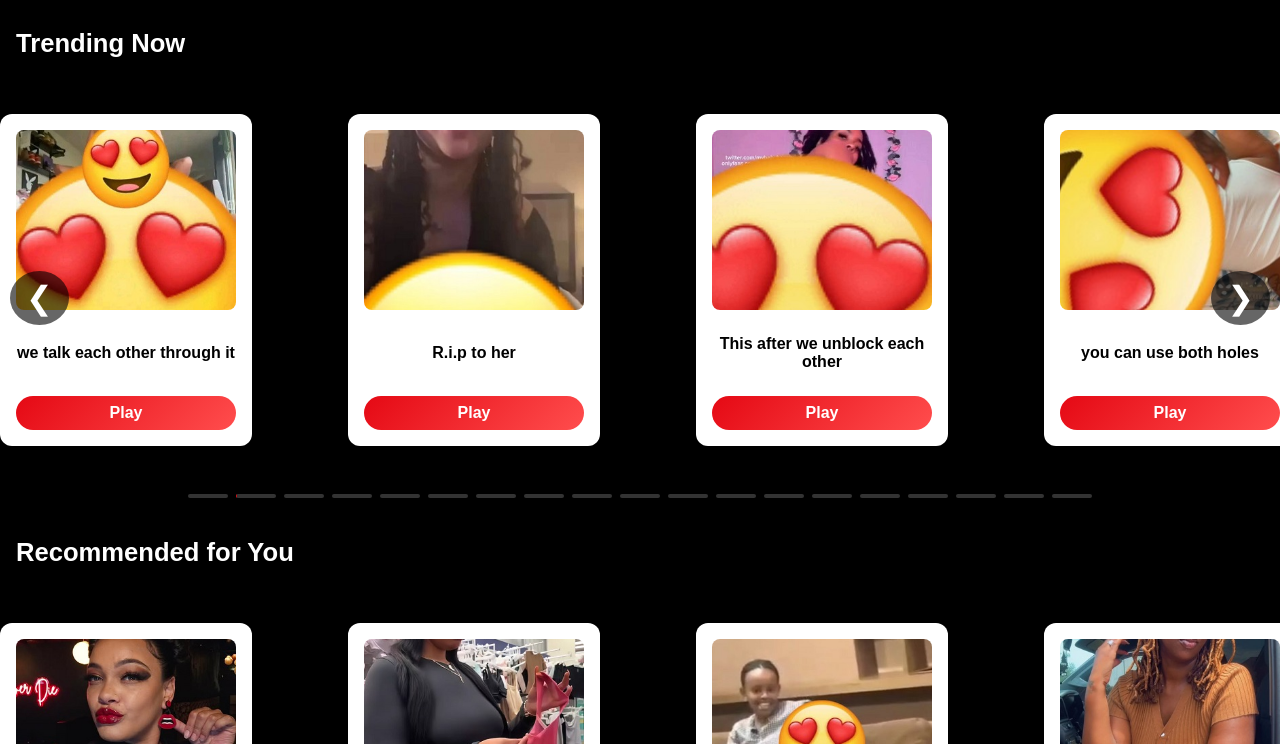
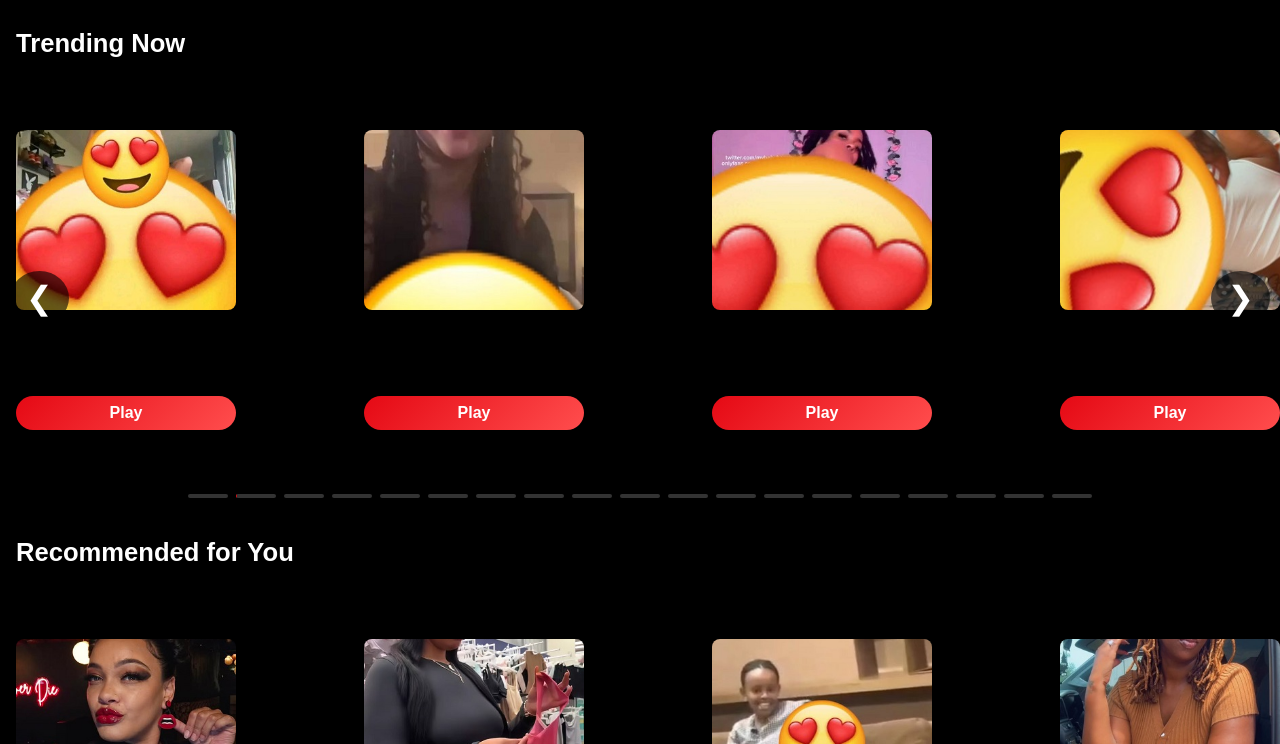
Before and after one commit to stop-quax-me/dragonxcdnvideyy401co.github.io, a plain HTML site: page index.html in a window 1280 px wide. Shown: the part 56-800 px from the top of the page. Drawn offline with Linux system fonts and the light colour scheme.

Commit message:
Update index.html

```diff
--- a/index.html
+++ b/index.html
@@ -7,7 +7,7 @@
   <style>
     :root {
       --bg-color: #000000;
-      --card-bg-color: #ffffff;
+      --card-bg-color: ##000000;
       --text-color: #E50914;
       --link-color: #E50914;
     }
```
